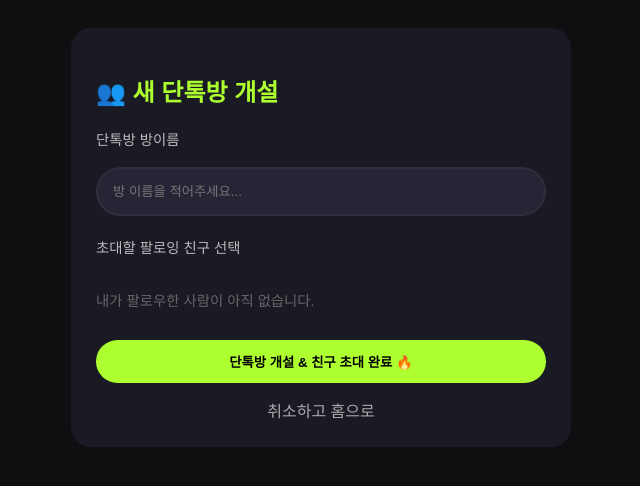
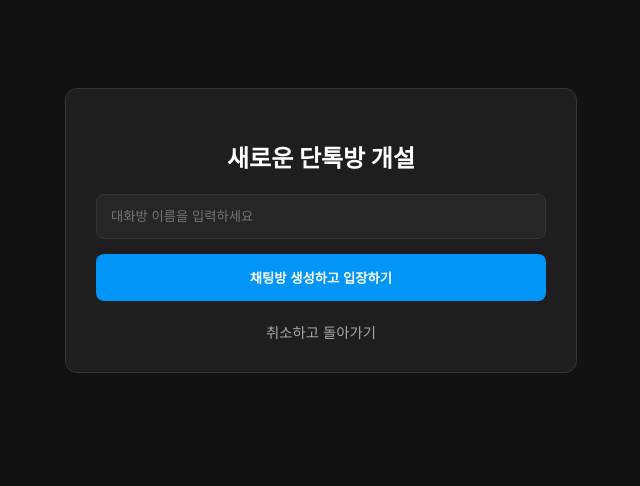
Before and after one commit to twinkelglue/App, a Flask app: page /group/create in a window 1280 px wide. Shown: the top 486 px of the page, without its empty margins (319-959 px from the left). Run offline with Flask 3, Linux system fonts and the light colour scheme; the visitor is signed in with stand-in values (Sample User, id 1); parts of the project's set-up code (start-up, migrations or seed data) failed here and were passed over; some libraries are stand-ins or nearby versions.

Commit message:
Update create_group.html

```diff
--- a/templates/create_group.html
+++ b/templates/create_group.html
@@ -3,38 +3,25 @@
 <head>
     <meta charset="UTF-8">
     <meta name="viewport" content="width=device-width, initial-scale=1.0">
-    <title>Make Group Chat</title>
+    <title>ChatClub - 새 단톡방 개설</title>
     <style>
-        body { background-color: #0f0f12; color: #ffffff; font-family: 'Pretendard', sans-serif; padding: 20px; }
-        .container { max-width: 450px; margin: 0 auto; background: #1a1a24; padding: 25px; border-radius: 20px; }
-        input[type="text"] { width: 100%; padding: 15px; border: 2px solid #2e2e3e; border-radius: 25px; background: #252535; color: white; box-sizing: border-box; outline: none; margin-bottom: 20px; }
-        button { background: #adff2f; color: #000; border: none; padding: 12px; font-weight: bold; border-radius: 25px; cursor: pointer; width: 100%; }
-        .friend-item { background: #252535; padding: 12px; border-radius: 12px; margin-bottom: 8px; display: flex; align-items: center; gap: 10px; }
-        a { color: #aaa; text-decoration: none; display: block; margin-top: 15px; text-align: center; }
+        body { background-color: #121212; color: #ffffff; font-family: '-apple-system', sans-serif; padding: 20px; }
+        .container { max-width: 450px; margin: 60px auto; background: #1e1e1e; padding: 30px; border-radius: 12px; border: 1px solid #363636; text-align: center; }
+        h2 { font-size: 1.5rem; margin-bottom: 20px; font-weight:700; }
+        input { width: 100%; padding: 14px; border: 1px solid #363636; border-radius: 8px; background: #262626; color: white; box-sizing: border-box; outline: none; margin-bottom: 15px; }
+        input:focus { border-color: #0095f6; }
+        button { background: #0095f6; color: white; border: none; padding: 14px; font-weight: bold; border-radius: 8px; cursor: pointer; width: 100%; }
+        a { color:#a8a8a8; text-decoration:none; font-size:0.9rem; display:inline-block; margin-top:20px; }
     </style>
 </head>
 <body>
     <div class="container">
-        <h2 style="color:#adff2f;">👥 새 단톡방 개설</h2>
+        <h2>새로운 단톡방 개설</h2>
         <form method="post">
-            <label style="color:#bbb; font-size:0.9rem;">단톡방 방이름</label><br><br>
-            <input type="text" name="room_name" placeholder="방 이름을 적어주세요..." required>
-
-            <label style="color:#bbb; font-size:0.9rem;">초대할 팔로잉 친구 선택</label><br><br>
-            {% if my_friends %}
-                {% for friend in my_friends %}
-                    <div class="friend-item">
-                        <input type="checkbox" name="members" value="{{ friend }}" id="f_{{ friend }}" style="transform: scale(1.3);">
-                        <label for="f_{{ friend }}" style="cursor:pointer;">⚡ {{ friend }}</label>
-                    </div>
-                {% endfor %}
-            {% else %}
-                <p style="color:#666; font-size:0.9rem; margin-bottom:15px;">내가 팔로우한 사람이 아직 없습니다.</p>
-            {% endif %}
-
-            <button type="submit" style="margin-top:15px;">단톡방 개설 & 친구 초대 완료 🔥</button>
+            <input type="text" name="room_name" placeholder="대화방 이름을 입력하세요" required>
+            <button type="submit">채팅방 생성하고 입장하기</button>
         </form>
-        <a href="/">취소하고 홈으로</a>
+        <a href="/">취소하고 돌아가기</a>
     </div>
 </body>
 </html>
```
